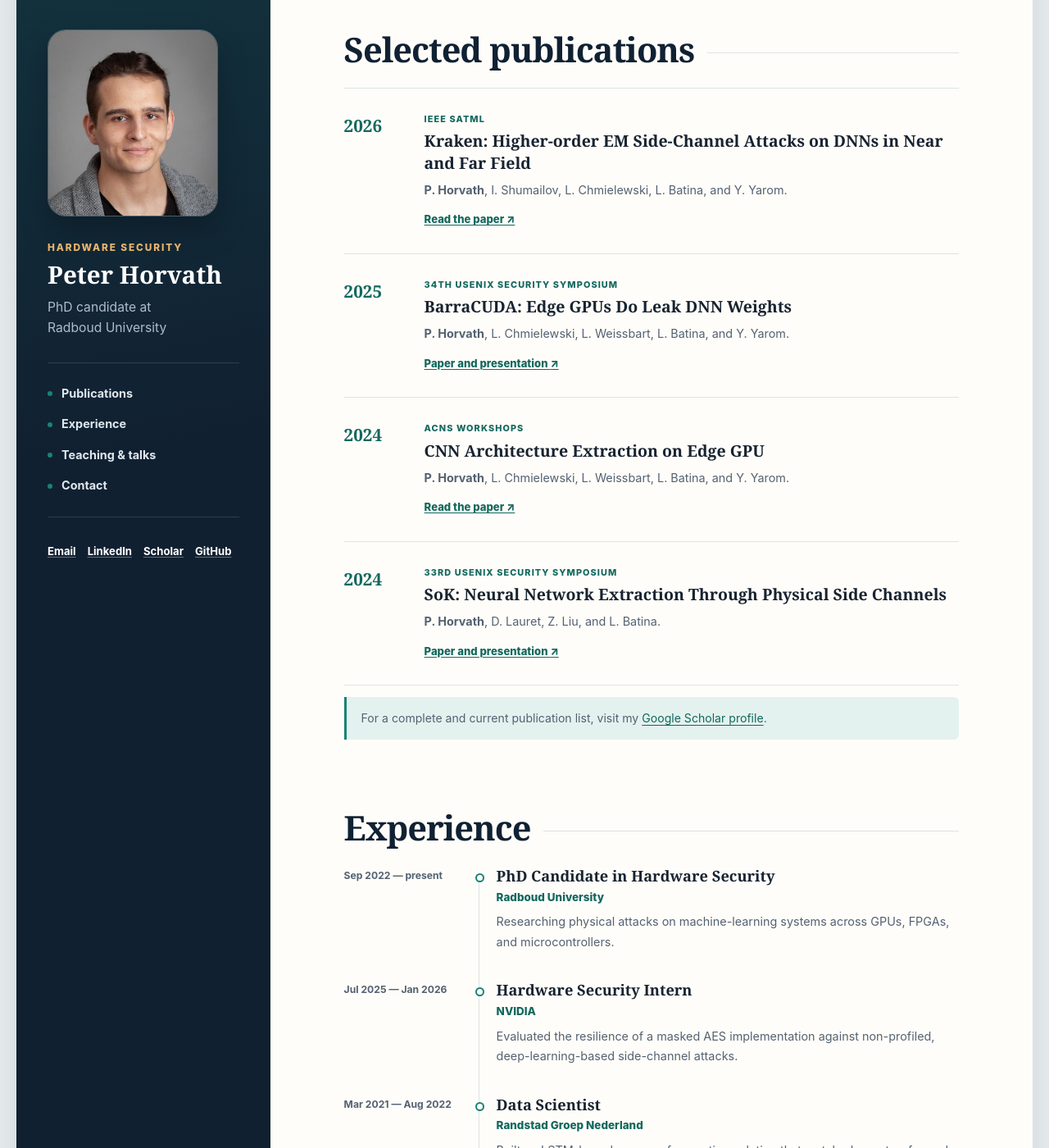
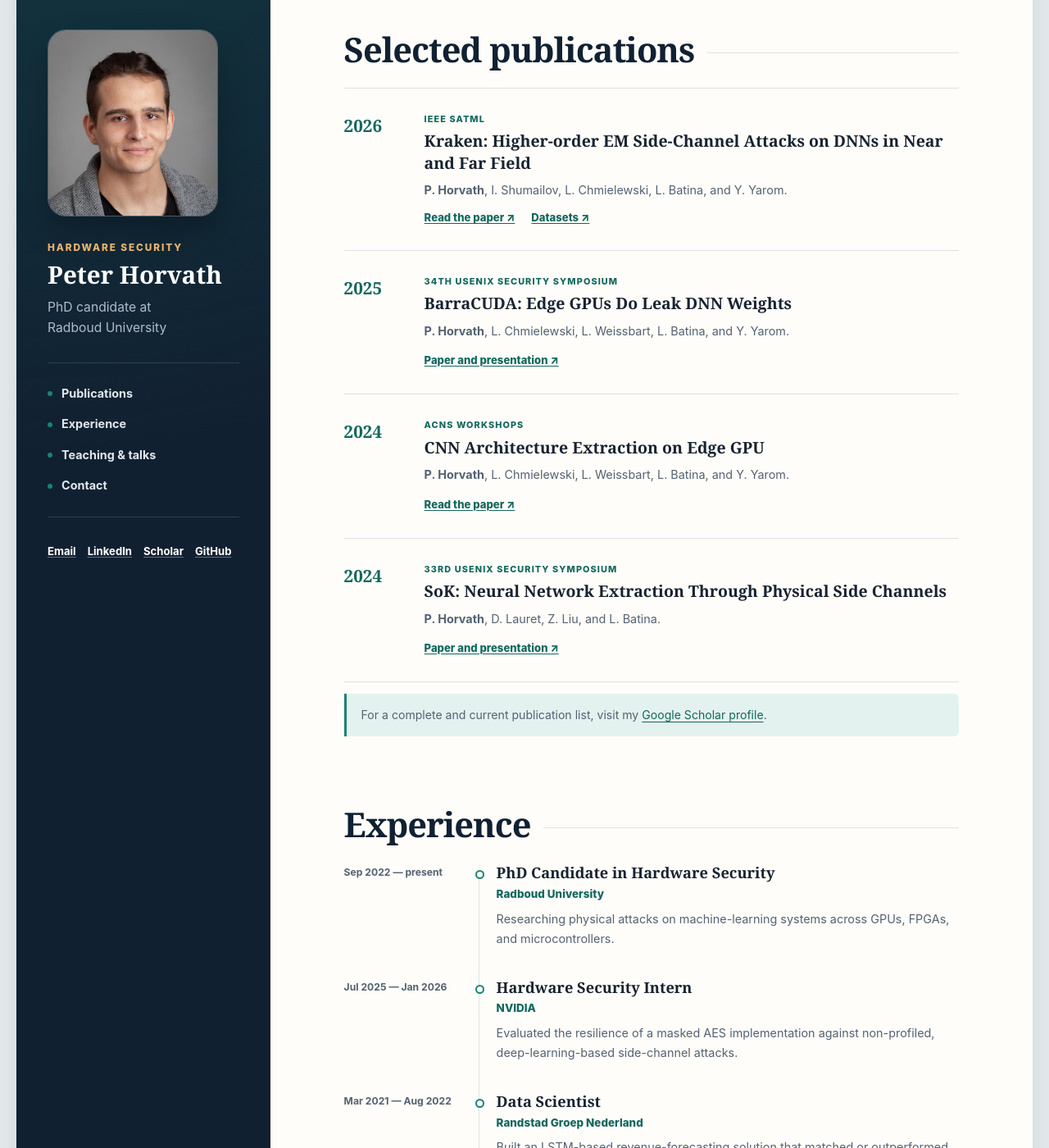
Before and after one commit to PeterHorvath10/peterhorvath10.github.io, a Jekyll site: the page built from README.md, in a window 1280 px wide and 1400 px high, scrolled down 677 px. Shown: the whole window at 82% size. Built offline with Jekyll 4.4.1, drawn with Linux system fonts in a browser that asks for light colours.

Commit message:
Add Kraken datasets link

```diff
--- a/README.md
+++ b/README.md
@@ -41,7 +41,10 @@ permalink: /
     <p class="publication-venue">IEEE SaTML</p>
     <h3>Kraken: Higher-order EM Side-Channel Attacks on DNNs in Near and Far Field</h3>
     <p><strong>P. Horvath</strong>, I. Shumailov, L. Chmielewski, L. Batina, and Y. Yarom.</p>
-    <a class="text-link" href="https://arxiv.org/abs/2603.02891">Read the paper <span aria-hidden="true">↗</span></a>
+    <span class="publication-links">
+      <a class="text-link" href="https://arxiv.org/abs/2603.02891">Read the paper <span aria-hidden="true">↗</span></a>
+      <a class="text-link" href="https://drive.google.com/drive/folders/1YSM8MdovuREx1ZW1tff9BhqAyFxfSe-k?usp=sharing">Datasets <span aria-hidden="true">↗</span></a>
+    </span>
   </div>
 </article>
 
--- a/assets/css/style.css
+++ b/assets/css/style.css
@@ -403,6 +403,12 @@ button:focus-visible {
   font-weight: 800;
 }
 
+.publication-links {
+  display: flex;
+  flex-wrap: wrap;
+  gap: 8px 20px;
+}
+
 .section-note {
   padding: 14px 18px;
   background: var(--accent-pale);
```
